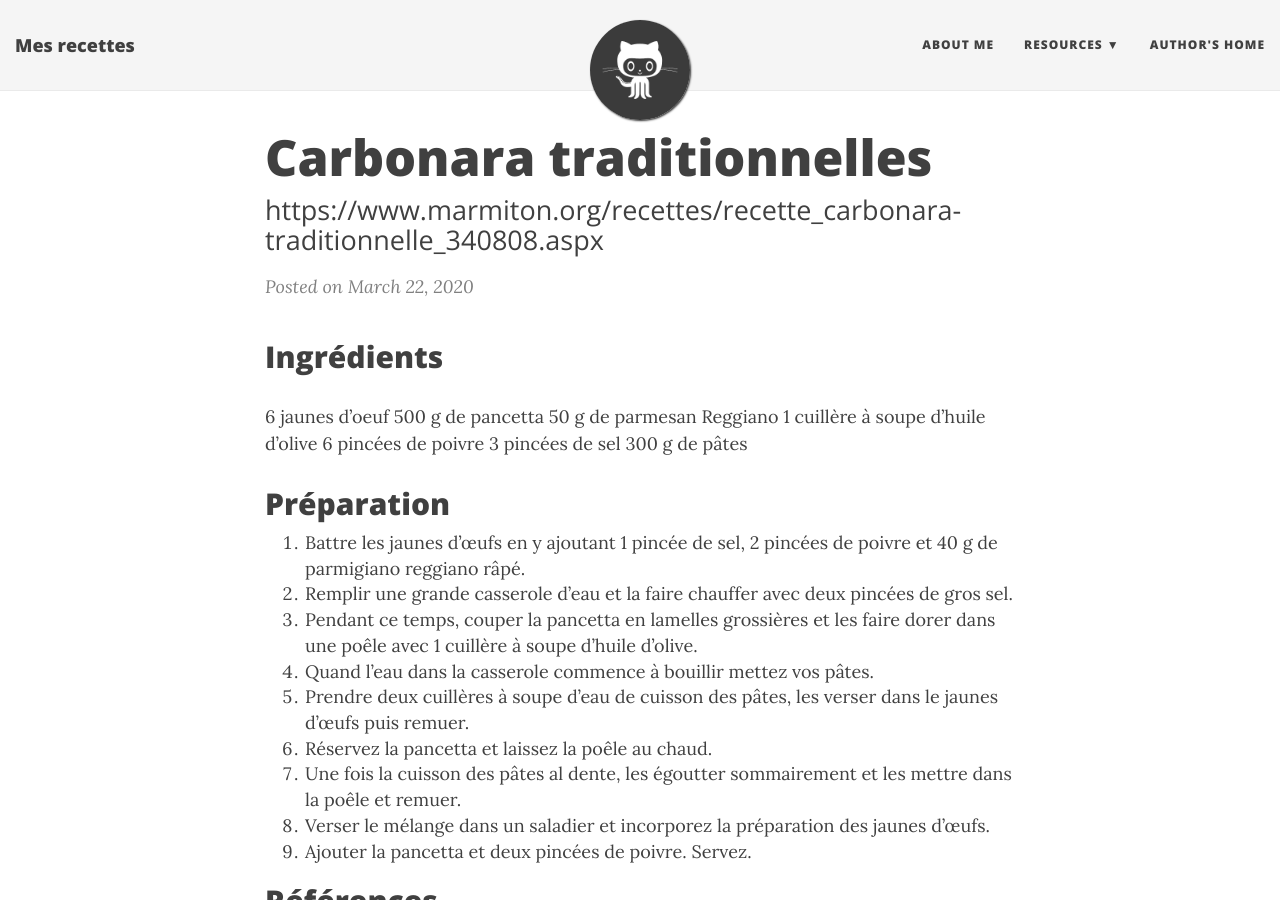
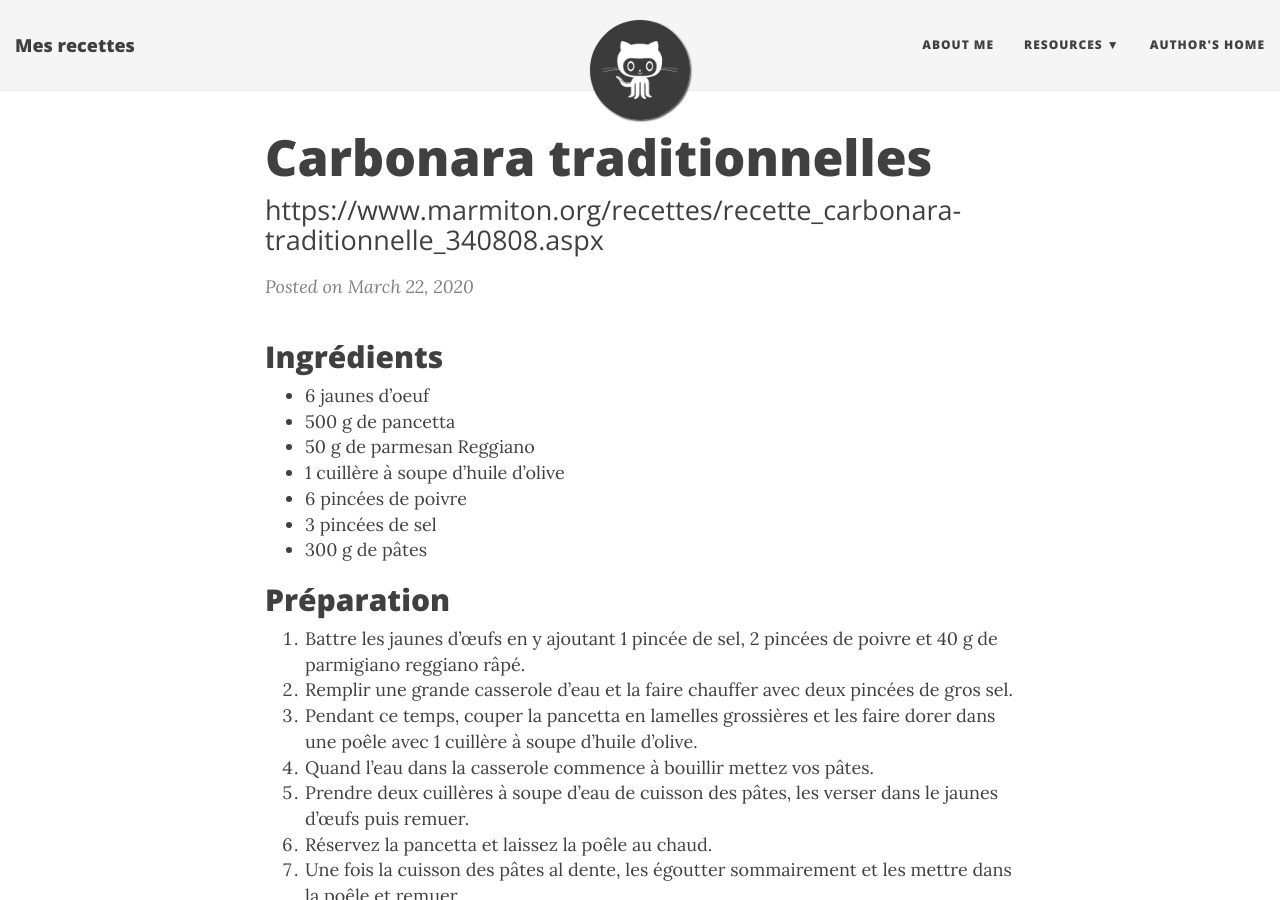
Before and after one commit to TheFeloDevTeam/TheBlogOfFeloFamily, a Jekyll site: the page built from _posts/2020-03-22-Carbonara-traditionnelle.md, in a window 1280 px wide and 900 px high. Built offline with Jekyll 4.4.1, drawn with Linux system fonts in a browser that asks for light colours; nearby versions of some CDN libraries.

```diff
--- a/_posts/2020-03-22-Carbonara-traditionnelle.md
+++ b/_posts/2020-03-22-Carbonara-traditionnelle.md
@@ -5,13 +5,13 @@ subtitle: https://www.marmiton.org/recettes/recette_carbonara-traditionnelle_340
 
 ## Ingrédients
 
-6 jaunes d'oeuf
-500 g de pancetta
-50 g de parmesan Reggiano
-1 cuillère à soupe d'huile d'olive
-6 pincées de poivre
-3 pincées de sel
-300 g de pâtes
+- 6 jaunes d'oeuf
+- 500 g de pancetta
+- 50 g de parmesan Reggiano
+- 1 cuillère à soupe d'huile d'olive
+- 6 pincées de poivre
+- 3 pincées de sel
+- 300 g de pâtes
 
 ## Préparation
 
```
Also changed, not shown: _posts/2020-02-28-Lasagnes-bolognaise.md (+36 -1 lines).
